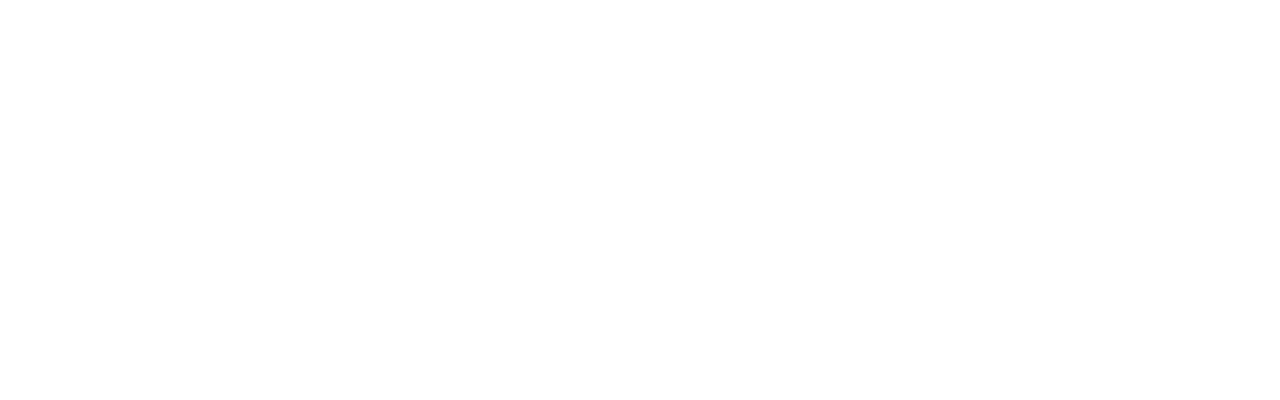
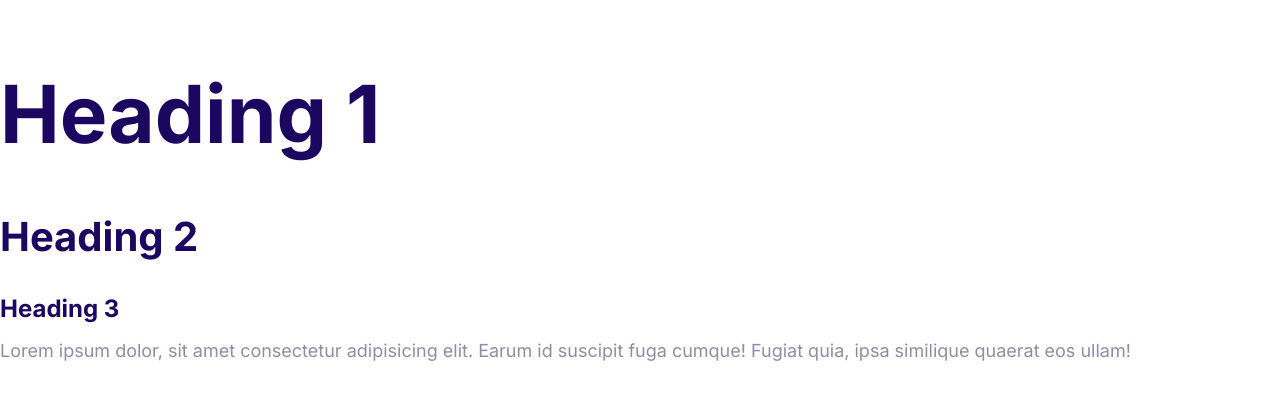
Before and after one commit to HaroldMDiazVargas/CloudHosting, a plain HTML site: page index.html in a window 1280 px wide. Drawn offline with Linux system fonts and the light colour scheme.

Commit message:
Define the styles for the fonts.

```diff
--- a/css/styles.css
+++ b/css/styles.css
@@ -1,3 +1,4 @@
+/* Variables */
 :root{
     --color-primary: #2484ff;
     --color-secundary: #00d9ff;
@@ -5,3 +6,58 @@
     --color-heading: #1b0760;
     --color-body: #918ca4;
 }
+
+/* Typography */
+html{
+    font-size: 62.5%;
+}
+
+body{
+    font-family: 'Inter',Arial, Helvetica, sans-serif;
+    font-size: 2.4rem;
+    line-height: 1.5;
+    color: var(--color-body)
+}
+
+h1,
+h2,
+h3{
+    color: var(--color-heading);
+    margin-bottom: 1rem;
+}
+
+h1{
+    font-size: 7rem;
+}
+
+h2{
+    font-size: 4rem;
+}
+
+h3{
+    font-size: 3rem;
+
+}
+
+p{
+    margin-top:0;
+}
+
+@media screen and (min-width:1024px) {
+    body{
+        font-size: 1.8rem;
+    }
+    h1{
+        font-size: 8rem;
+    }
+
+    h2{
+        font-size: 4rem;
+    }
+
+    h3{
+        font-size: 2.4rem;
+
+    }
+
+}
--- a/index.html
+++ b/index.html
@@ -5,10 +5,18 @@
     <meta http-equiv="X-UA-Compatible" content="IE=edge">
     <meta name="viewport" content="width=device-width, initial-scale=1.0">
     <title>Document</title>
+    <link rel="preconnect" href="https://fonts.googleapis.com">
+    <link rel="preconnect" href="https://fonts.gstatic.com" crossorigin>
+    <link href="https://fonts.googleapis.com/css2?family=Inter:wght@400;700&display=swap" rel="stylesheet">
     <link rel="stylesheet" href="css/normalize.css">
     <link rel="stylesheet" href="css/styles.css">
 </head>
 <body>
 
+    <h1>Heading 1</h1>
+    <h2>Heading 2</h2>
+    <h3>Heading 3</h3>
+    <p>Lorem ipsum dolor, sit amet consectetur adipisicing elit. Earum id suscipit fuga cumque! Fugiat quia, ipsa similique quaerat eos ullam!</p>
+
 </body>
 </html>
```
